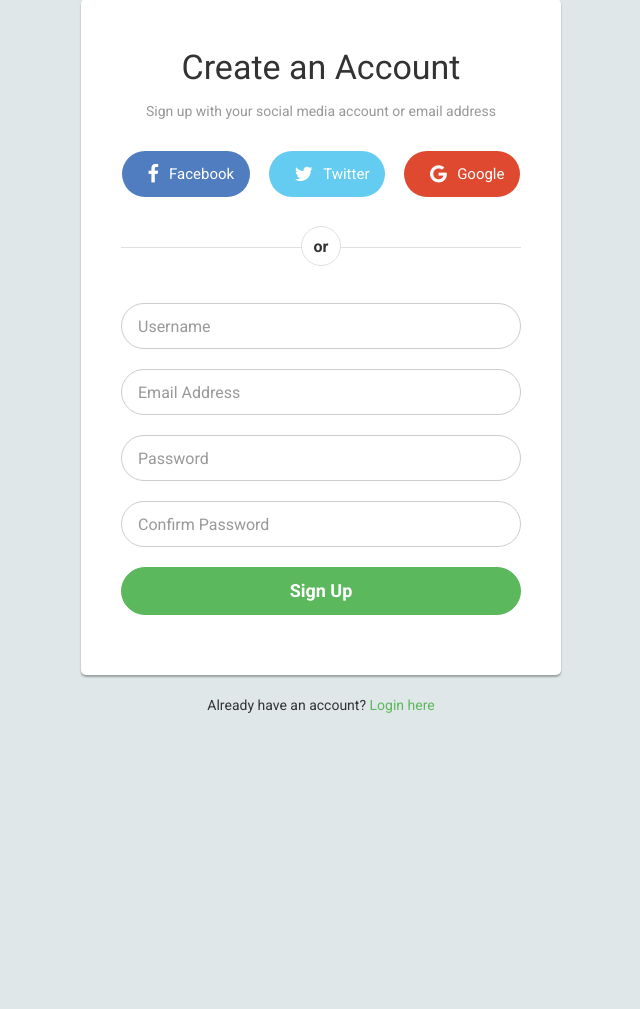
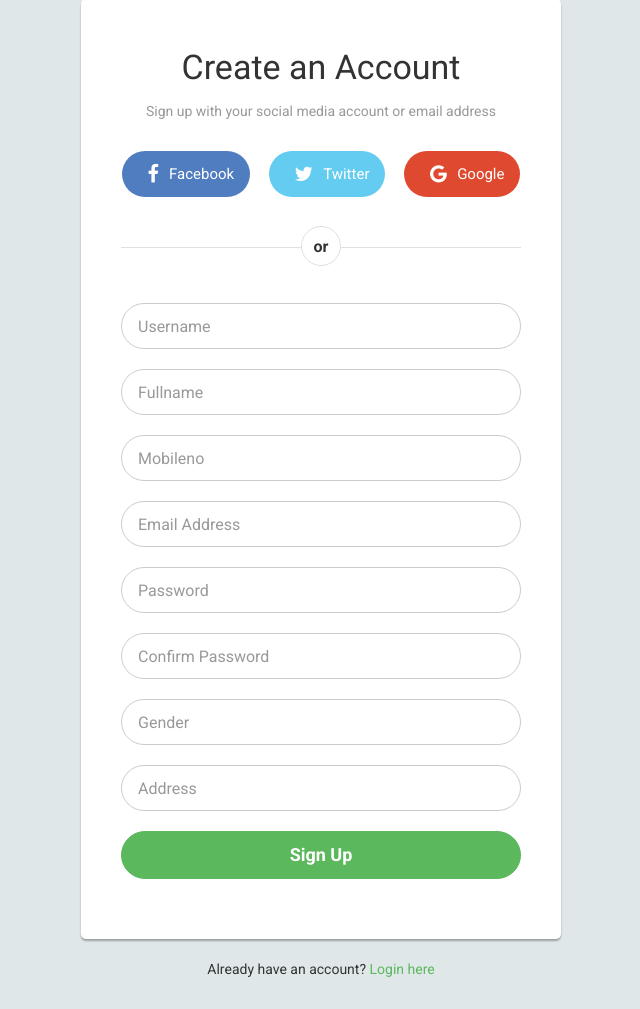
Before and after one commit to arunkr8217/bhpdotcom, a Django app: template templates/social_sign_up.html in a window 1280 px wide. Shown: the part 31-1040 px from the top of the page, without its empty margins (319-959 px from the left). Before the commit the page ends 744 px from the top, so only its background shows below. Run offline with Django 3.2, Linux system fonts and the light colour scheme; the template is opened without the code that fills it, so the values that code supplies are empty; some libraries are stand-ins or nearby versions.

Commit message:
changes in social_sign_up html page

```diff
--- a/templates/social_sign_up.html
+++ b/templates/social_sign_up.html
@@ -136,6 +136,12 @@
         	<input type="text" class="form-control input-lg" name="username" placeholder="Username" required="required">
         </div>
 		<div class="form-group">
+        	<input type="text" class="form-control input-lg" name="fullname" placeholder="Fullname" required="required">
+        </div>
+		<div class="form-group">
+        	<input type="number" class="form-control input-lg" name="mobileno" placeholder="Mobileno" required="required">
+        </div>
+		<div class="form-group">
         	<input type="email" class="form-control input-lg" name="email" placeholder="Email Address" required="required">
         </div>
 		<div class="form-group">
@@ -143,6 +149,12 @@
         </div>
 		<div class="form-group">
             <input type="password" class="form-control input-lg" name="confirm_password" placeholder="Confirm Password" required="required">
+        </div>
+		<div class="form-group">
+        	<input type="text" class="form-control input-lg" name="gender" placeholder="Gender" required="required">
+        </div>
+		<div class="form-group">
+        	<input type="address" class="form-control input-lg" name="address" placeholder="Address" required="required">
         </div>
         <div class="form-group">
             <button type="submit" class="btn btn-success btn-lg btn-block signup-btn">Sign Up</button>
```
